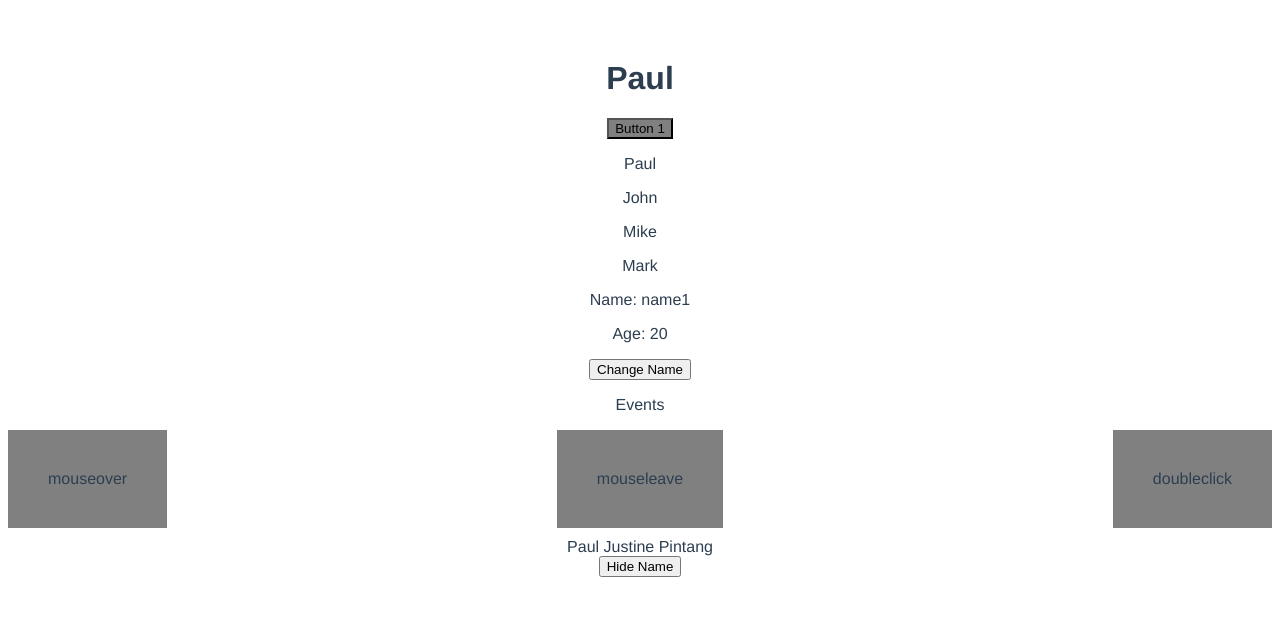
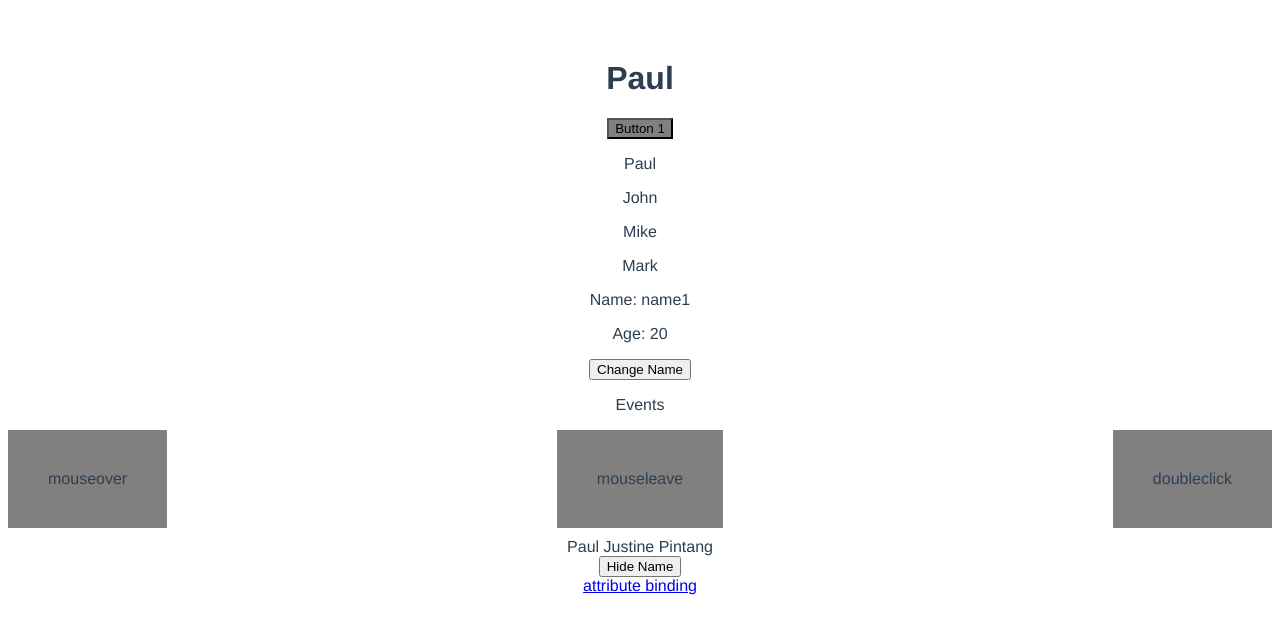
Before and after one commit to PaulPintang/Vue.Js-2022, a Vue app: page / in a window 1280 px wide. Shown: the top 634 px of the page. Built offline with nearby package versions, Linux system fonts and the light colour scheme.

Commit message:
add attribute binding

```diff
--- a/src/App.vue
+++ b/src/App.vue
@@ -4,6 +4,7 @@
   <Names :names="names" />
   <Events />
   <Condition />
+  <Bind :url="url" />
 </template>
 
 <script>
@@ -12,11 +13,13 @@ import Button from "./components/Button";
 import Names from "./components/Names";
 import Condition from "./components/Condition";
 import Events from "./components/Events";
+import Bind from "./components/Bind";
 export default {
   name: "App",
-  components: { FirstComponent, Button, Names, Events, Condition },
+  components: { FirstComponent, Button, Names, Events, Condition, Bind },
   data() {
     return {
+      url: "https;//impaul.netlify.app",
       names: [],
       name: "name1",
       age: 20,
--- /dev/null
+++ b/src/components/Bind.vue
@@ -0,0 +1,16 @@
+<template>
+  <div>
+    <a v-bind:href="url">attribute binding</a>
+  </div>
+</template>
+
+<script>
+export default {
+  name: "Bind",
+  props: {
+    url: String,
+  },
+};
+</script>
+
+<style></style>
```
